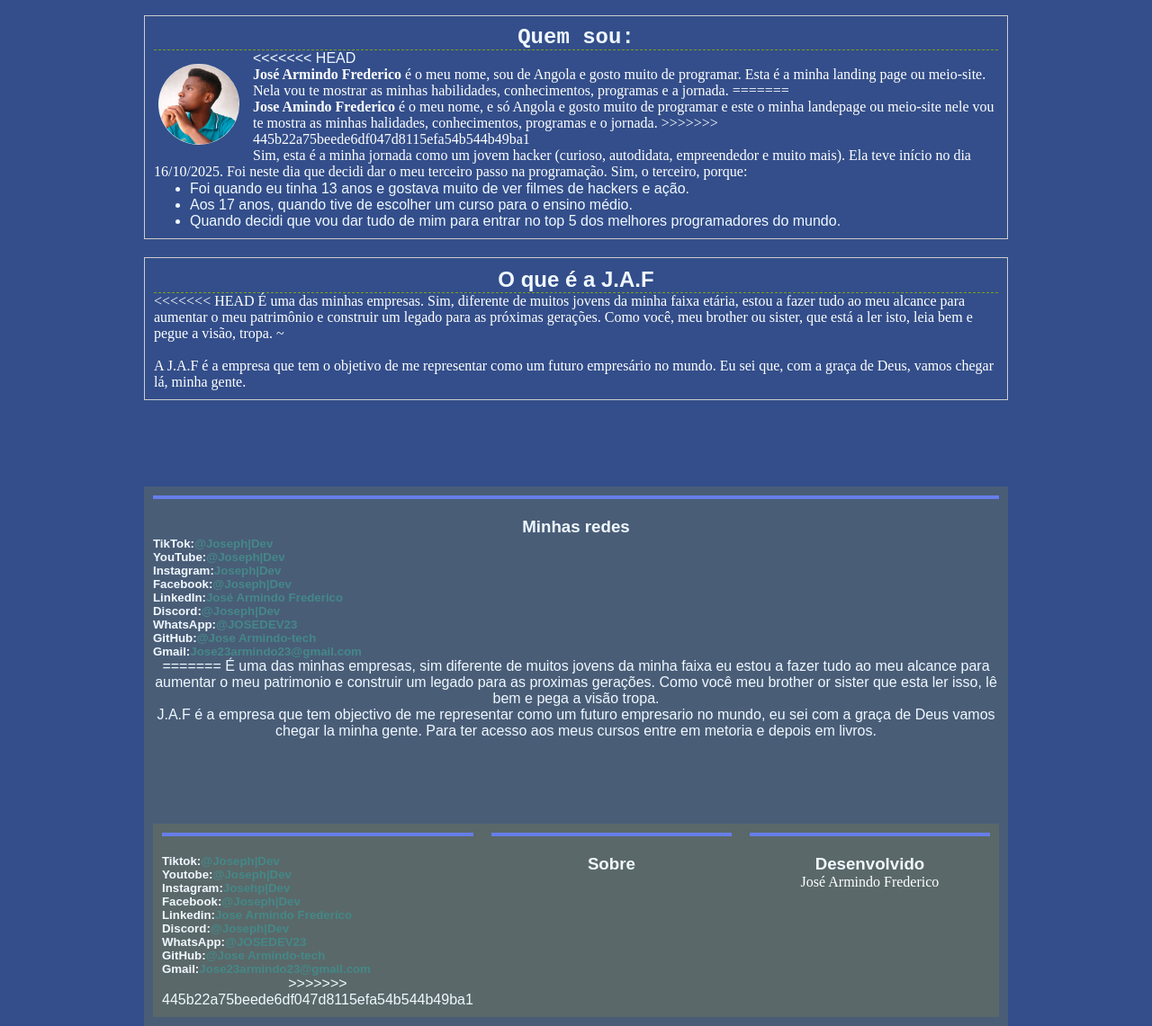
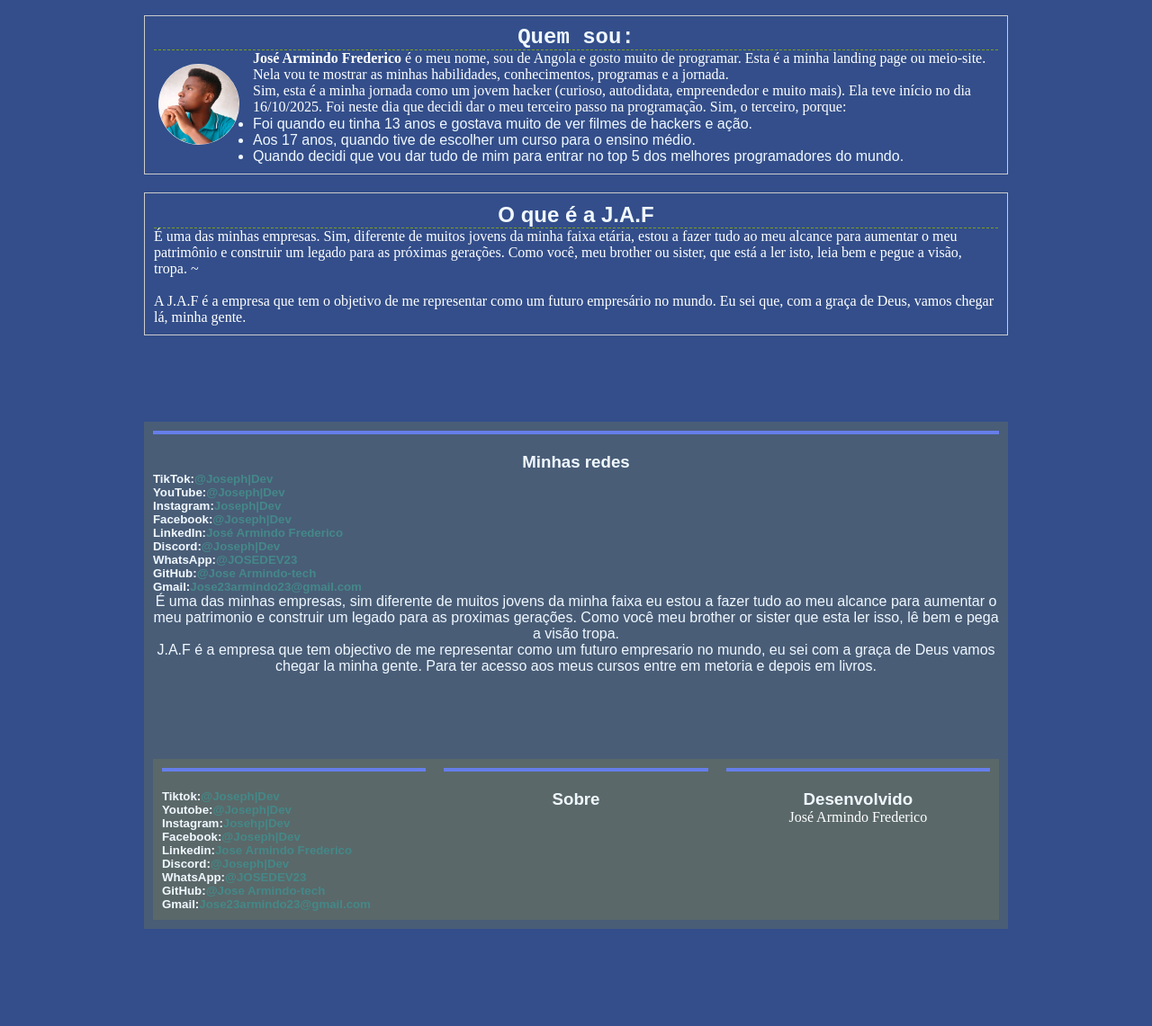
Before and after one commit to jose23frederico23-tech/jose-armindo-frederico, a plain HTML site: page index.html in a window 1280 px wide. Shown: the part 77-1218 px from the top of the page at 90% size. After the commit the page ends 1110 px from the top, so only its background shows below. Drawn offline with Linux system fonts and the light colour scheme.

Commit message:
Fix typos and enhance clarity in index.htmlversii
Corrected typos and improved text clarity in the introduction and company description.

```diff
--- a/index.html
+++ b/index.html
@@ -21,14 +21,10 @@
     <article>
         <h2 style="font-family: 'Courier New', Courier, monospace;">Quem sou:</h2>
         <img  class="my" src="desgner/image/my.png ">
-<<<<<<< HEAD
         <p style="text-decoration:dashed"> <b>José Armindo Frederico</b> é o meu nome, sou de Angola e gosto muito de programar.
             Esta é a minha landing page ou meio-site. Nela vou te mostrar as minhas habilidades, conhecimentos, programas e a jornada.
-=======
-        <p style="text-decoration:dashed"> <b>Jose Amindo Frederico</b> é o meu nome, e só Angola e gosto muito de programar e
-            este o minha landepage ou meio-site nele vou te mostra as minhas halidades, conhecimentos, programas e o jornada.
->>>>>>> 445b22a75beede6df047d8115efa54b544b49ba1
-        </p>
+
+
         <p>
                 Sim, esta é a minha jornada como um jovem hacker (curioso, autodidata, empreendedor e muito mais).
             Ela teve início no dia 16/10/2025. Foi neste dia que decidi dar o meu terceiro passo na programação. Sim, o terceiro, porque:<br>
@@ -42,7 +38,7 @@
             <article>
                 <h2>O que é a J.A.F</h2>
                 <p>
-<<<<<<< HEAD
+
                     É uma das minhas empresas. Sim, diferente de muitos jovens da minha faixa etária, estou a fazer tudo ao meu alcance para aumentar o meu patrimônio e construir um legado para as próximas gerações. Como você, meu brother ou sister, que está a ler isto, leia bem e pegue a visão, tropa. ~
                     </p><br>
 
@@ -62,7 +58,6 @@
     <h5>WhatsApp:<a href="#">@JOSEDEV23</a></h5>
     <h5>GitHub:<a href="#">@Jose Armindo-tech</a></h5>
     <h5>Gmail:<a href="jose23armindo23@gmail.com">Jose23armindo23@gmail.com</a></h5>
-=======
                     É uma das minhas empresas, sim diferente de muitos jovens da minha faixa eu estou a fazer tudo ao meu alcance para aumentar o meu patrimonio e construir um legado para as proximas gerações. Como você meu brother or sister que esta ler isso, lê bem e pega a visão tropa. <br>
                     J.A.F  é a empresa que tem objectivo de me representar como um futuro empresario no mundo, eu sei com a graça de Deus vamos chegar la minha gente. Para ter acesso aos meus cursos entre em metoria e depois em livros.
                 </p>
@@ -81,7 +76,7 @@
                     <h5>WhatsApp:<a href="#">@JOSEDEV23</a></h5>
                     <h5>GitHub:<a href="#">@Jose Armindo-tech</a></h5>
                     <h5>Gmail:<a href="jose23armindo23@gmail.com">Jose23armindo23@gmail.com</a></h5>
->>>>>>> 445b22a75beede6df047d8115efa54b544b49ba1
+
 
         </div>
         <div class="bloco">
```
